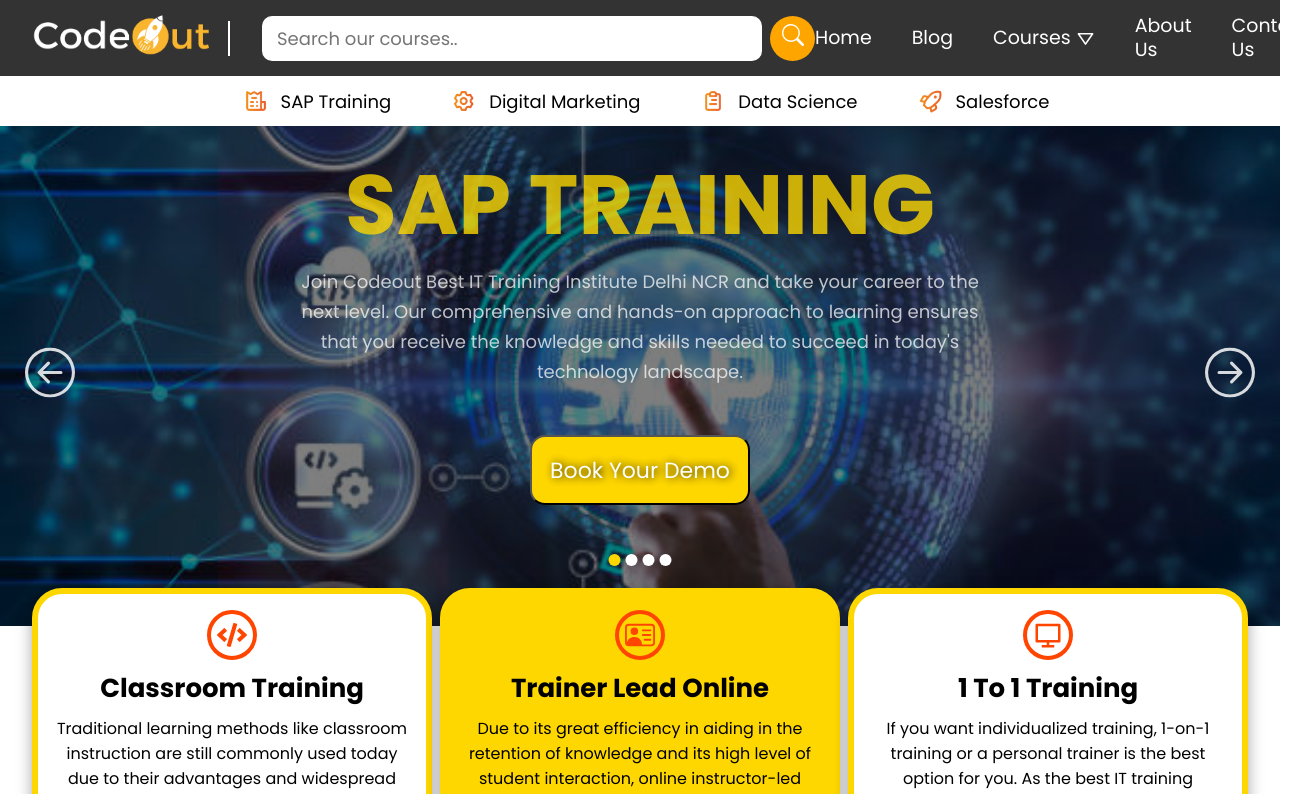
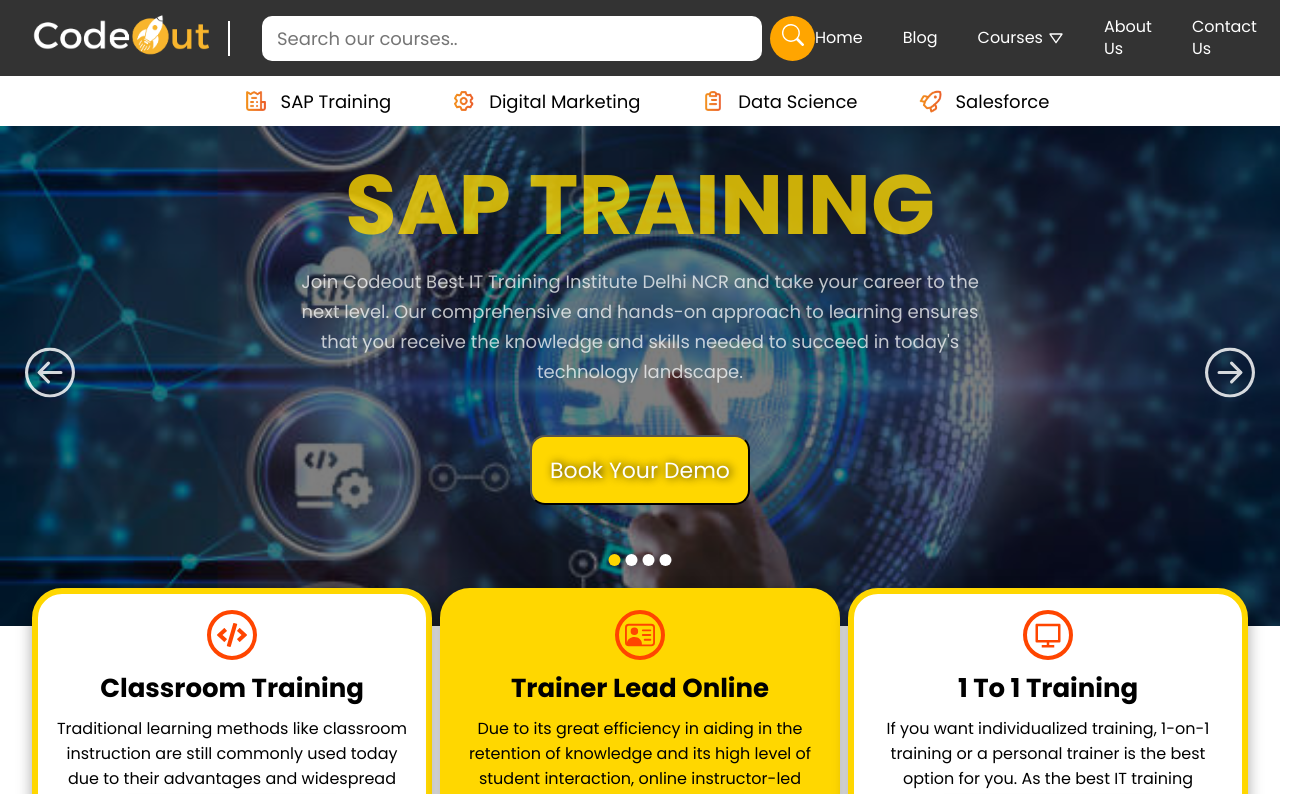
Before and after one commit to praveengoswami1996/codeout_landingpage, a React (Create React App) app: page / in a window 1280 px wide. Shown: the top 794 px of the page, 1309 px wide, since content can reach past the window. Built offline with nearby package versions, Linux system fonts and the light colour scheme.

Commit message:
Changed Font Size

```diff
--- a/src/components/Navbar/Navbar.css
+++ b/src/components/Navbar/Navbar.css
@@ -77,8 +77,8 @@
 
 .app__navbar-right ul li{
     margin-right: 2.5rem;
-    font-size: 19px;
-    line-height: 24px;
+    font-size: 16px;
+    line-height: 22px;
     color: #fff;
 }
 
```
